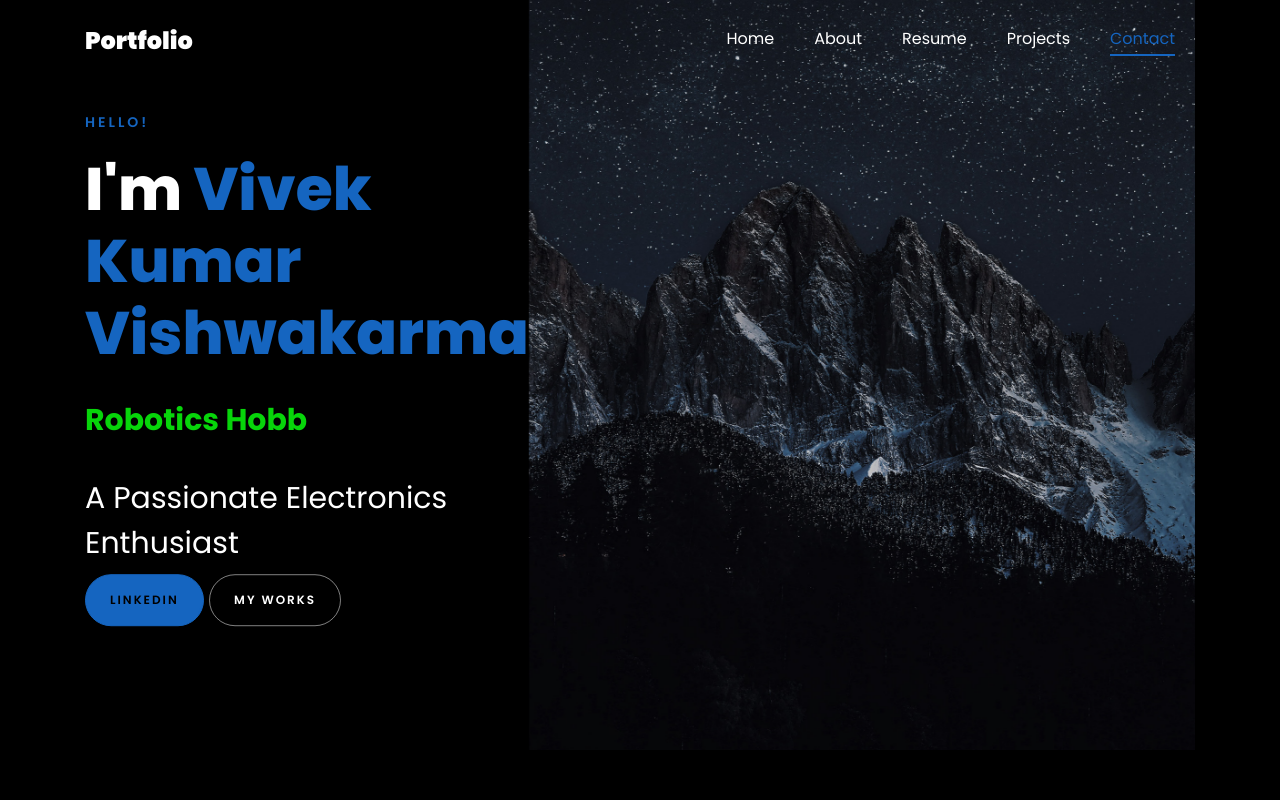
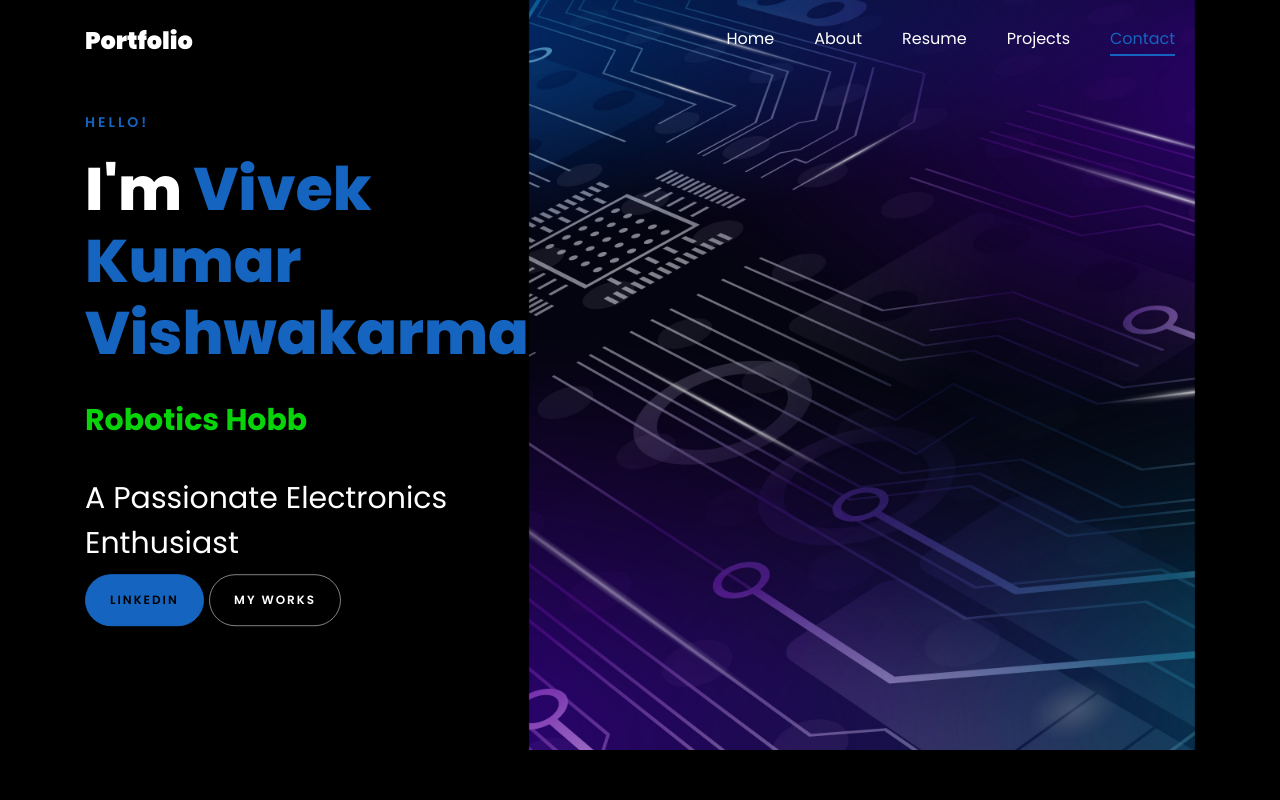
Before and after one commit to Vishwakarma10036/Vishwakarma10036.github.io, a plain HTML site: page index.html in a window 1280 px wide. Shown: the top 800 px of the page. Drawn offline with Linux system fonts and the light colour scheme; animation ran at ten frames a second; files whose address does not match are found by name.

Commit message:
index.html

```diff
--- a/index.html
+++ b/index.html
@@ -141,7 +141,7 @@
 	      	<div class="overlay"></div>
 	         <div class="container">
 	          <div class="row d-md-flex no-gutters slider-text align-items-end justify-content-end" data-scrollax-parent="true">
-	          	<div class="one-third js-fullheight order-md-last img" style="background-image:url(images/bg_1.jpg);">
+	          	<div class="one-third js-fullheight order-md-last img" style="background-image:url(images/3048207.jpg);">
 	          	 <div class="overlay"></div>
 	          	</div>
 		          <div class="one-forth d-flex  align-items-center ftco-animate" data-scrollax=" properties: { translateY: '70%' }">
```
